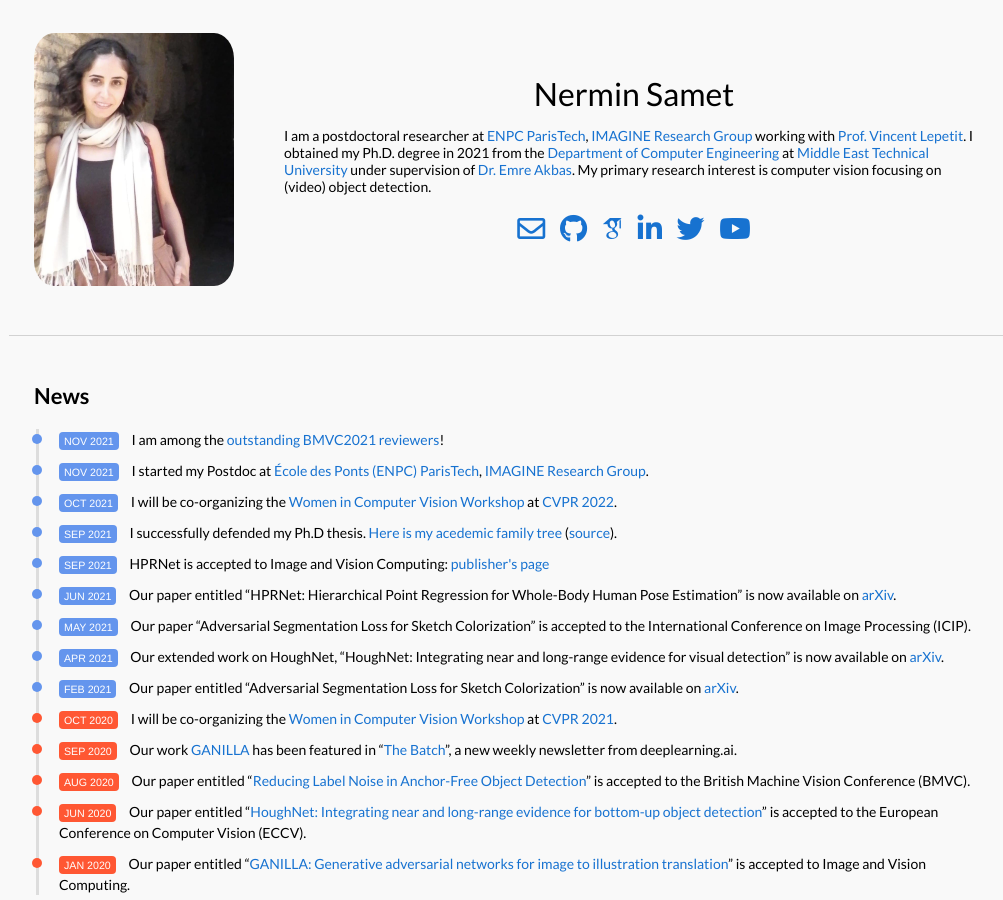
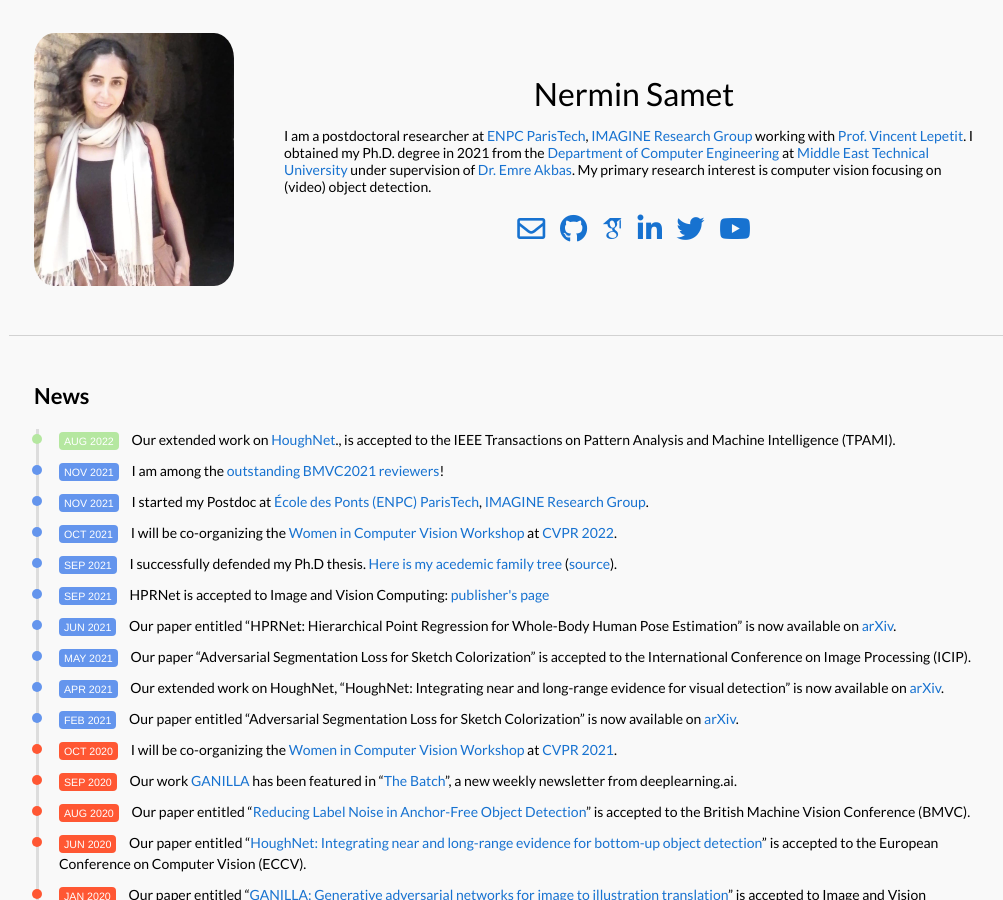
Before and after one commit to nerminsamet/nerminsamet.github.io, a Jekyll site: the page built from _posts/news/2022-08-16-houghnet-tpami.markdown, in a window 1280 px wide and 900 px high. Shown: the whole window, without its empty margins (131-1134 px from the left). Built offline with Jekyll 4.4.1, drawn with Linux system fonts in a browser that asks for light colours; some web fonts are replaced; our own code applies the rules of GitHub Pages for plain Markdown files.

Commit message:
Update 2022-08-16-houghnet-tpami.markdown

```diff
--- a/_posts/news/2022-08-16-houghnet-tpami.markdown
+++ b/_posts/news/2022-08-16-houghnet-tpami.markdown
@@ -1,6 +1,6 @@
 ---
 layout: post
-title:  "Our extended work on <a href='https://arxiv.org/abs/2104.06773' target='_blank'>HoughNet</a>.", is accepted to the IEEE Transactions on Pattern Analysis and Machine Intelligence (TPAMI)!
+title:  "Our extended work on <a href='https://arxiv.org/abs/2104.06773' target='_blank'>HoughNet</a>., is accepted to the IEEE Transactions on Pattern Analysis and Machine Intelligence (TPAMI)."
 date:   2022-08-16 10:00:00 +03:00
 categories: news
 color: "#b5e7a0"
```
